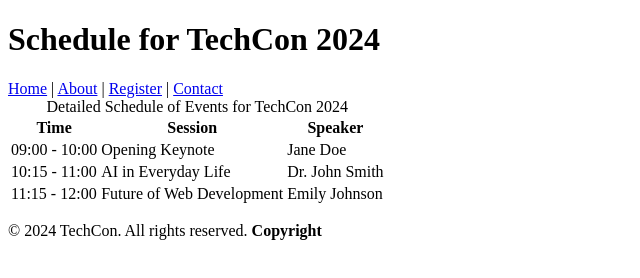
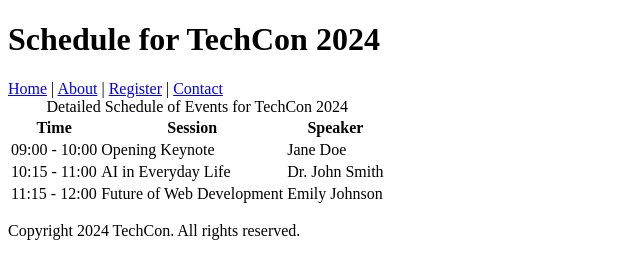
Before and after one commit to Nobuhle11/TechCon_HTML, a plain HTML site: page techcon_website/schedule.html in a window 1280 px wide. Shown: the whole page, without its empty margins (0-640 px from the left). Drawn offline with Linux system fonts and the light colour scheme.

Commit message:
Add schedule.html with correct footer and table

```diff
--- a/techcon_website/schedule.html
+++ b/techcon_website/schedule.html
@@ -51,7 +51,7 @@
 
   <!-- Footer -->
   <footer>
-    <p>&copy; 2024 TechCon. All rights reserved. <strong>Copyright</strong></p>
+    <p>Copyright 2024 TechCon. All rights reserved.</p>
   </footer>
 
 </body>
```
